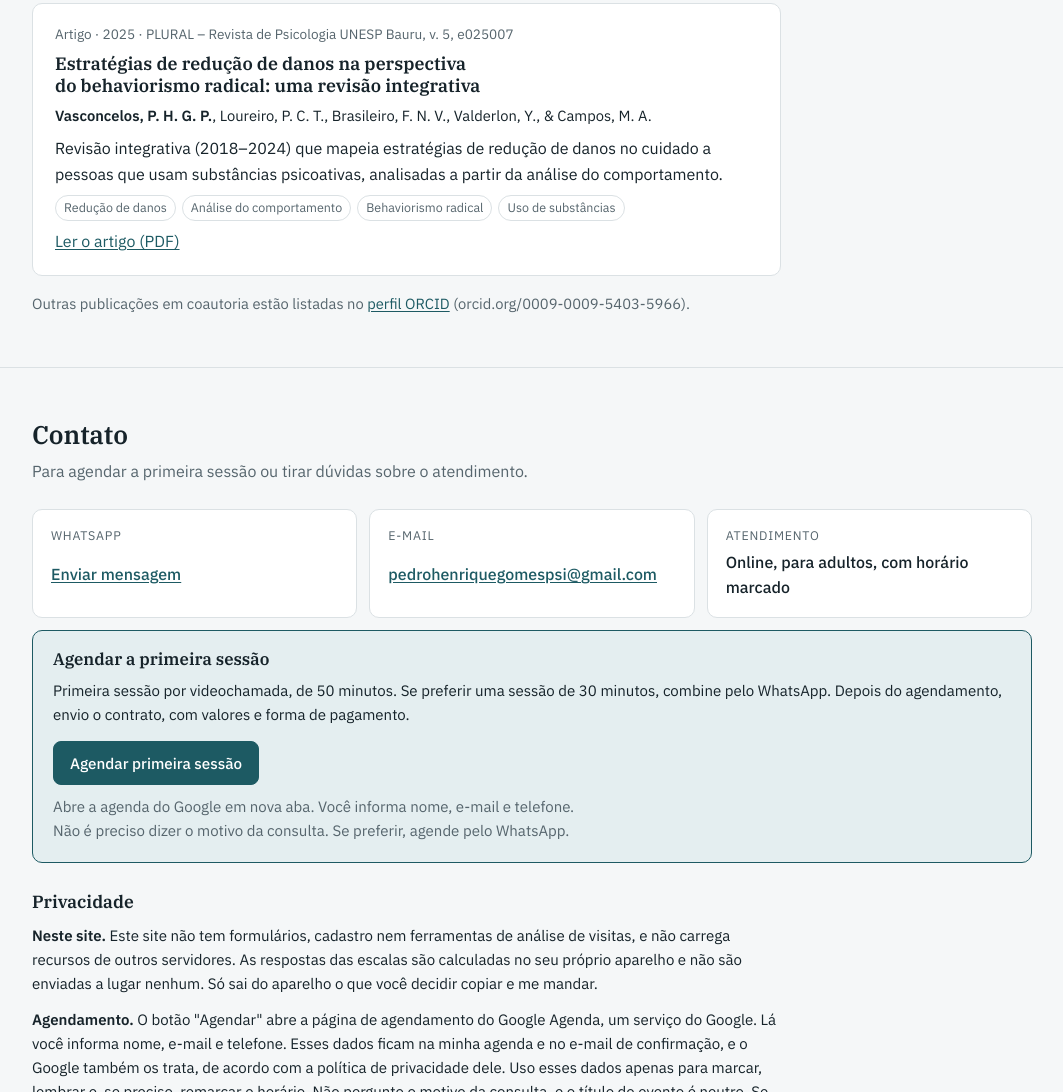
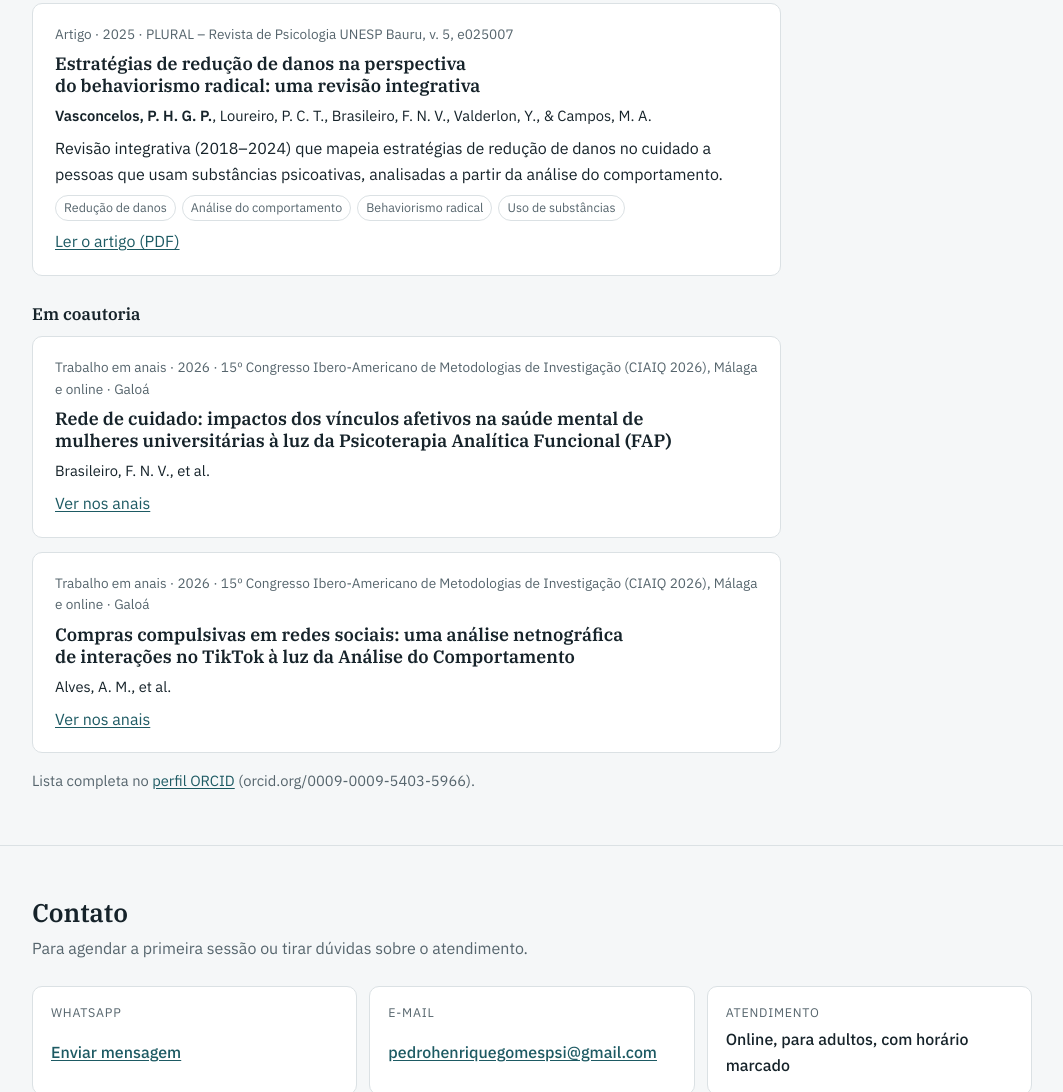
Before and after one commit to gpvpedroh/gpvpedroh.github.io, a plain HTML site: page index.html in a window 1280 px wide. Shown: the part 6621-7713 px from the top of the page, without its empty margins (108-1171 px from the left). Drawn offline with Linux system fonts and the light colour scheme.

Commit message:
Add files via upload

```diff
--- a/index.html
+++ b/index.html
@@ -205,6 +205,8 @@ section { padding: 52px 0; border-bottom: 1px solid var(--line); scroll-margin-t
 .pub .authors { font-size: .92rem; }
 .pub .kw { display: flex; gap: 6px; flex-wrap: wrap; }
 .pub .kw span { font-size: .78rem; padding: 2px 8px; border-radius: 99px; border: 1px solid var(--line); color: var(--muted); }
+.pub-group { margin: 28px 0 12px; font-size: 1.05rem; }
+.pub-list { display: grid; gap: 14px; }
 .pub-more { margin-top: 16px; font-size: .92rem; color: var(--muted); }
 
 /* Contato */
@@ -436,7 +438,23 @@ footer .wrap { display: grid; gap: 6px; }
       <div class="kw"><span>Redução de danos</span><span>Análise do comportamento</span><span>Behaviorismo radical</span><span>Uso de substâncias</span></div>
       <p><a href="https://revistaplural.emnuvens.com.br/prp/article/download/125/84/1172" target="_blank" rel="noopener noreferrer">Ler o artigo (PDF)</a></p>
     </article>
-    <p class="pub-more">Outras publicações em coautoria estão listadas no <a href="https://orcid.org/0009-0009-5403-5966" target="_blank" rel="noopener noreferrer">perfil ORCID</a> (orcid.org/0009-0009-5403-5966).</p>
+
+    <h3 class="pub-group">Em coautoria</h3>
+    <div class="pub-list">
+      <article class="pub">
+        <p class="meta">Trabalho em anais · 2026 · 15º Congresso Ibero-Americano de Metodologias de Investigação (CIAIQ 2026), Málaga e online · Galoá</p>
+        <h3>Rede de cuidado: impactos dos vínculos afetivos na saúde mental de mulheres universitárias à luz da Psicoterapia Analítica Funcional (FAP)</h3>
+        <p class="authors">Brasileiro, F. N. V., et al.</p>
+        <p><a href="https://proceedings.science/ciaiq-2026/trabalhos/rede-de-cuidado-impactos-dos-vinculos-afetivos-na-saude-mental-de-mulheres-unive?lang=pt-br" target="_blank" rel="noopener noreferrer">Ver nos anais</a></p>
+      </article>
+      <article class="pub">
+        <p class="meta">Trabalho em anais · 2026 · 15º Congresso Ibero-Americano de Metodologias de Investigação (CIAIQ 2026), Málaga e online · Galoá</p>
+        <h3>Compras compulsivas em redes sociais: uma análise netnográfica de interações no TikTok à luz da Análise do Comportamento</h3>
+        <p class="authors">Alves, A. M., et al.</p>
+        <p><a href="https://proceedings.science/ciaiq-2026/trabalhos/compras-compulsivas-em-redes-sociais-uma-analise-netnografica-de-interacoes-no-t?lang=pt-br" target="_blank" rel="noopener noreferrer">Ver nos anais</a></p>
+      </article>
+    </div>
+    <p class="pub-more">Lista completa no <a href="https://orcid.org/0009-0009-5403-5966" target="_blank" rel="noopener noreferrer">perfil ORCID</a> (orcid.org/0009-0009-5403-5966).</p>
   </div>
 </section>
 
```
